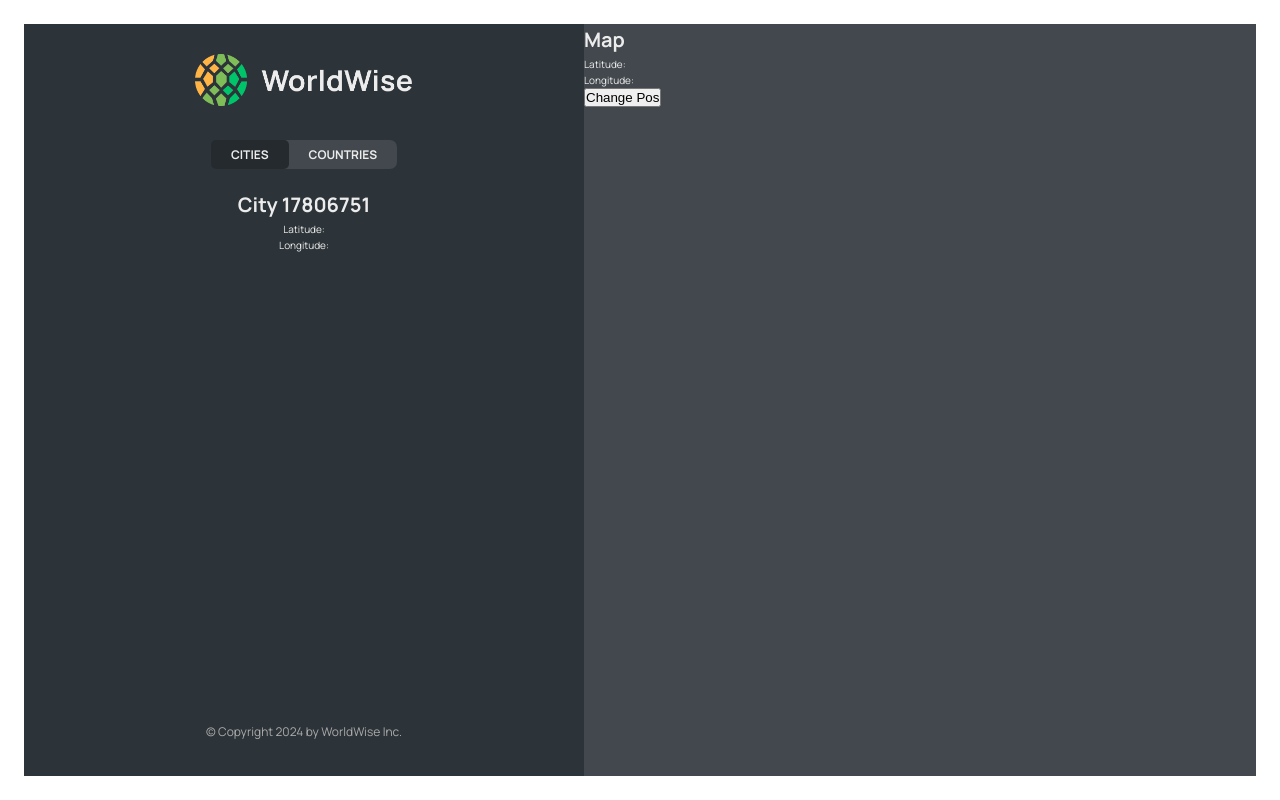
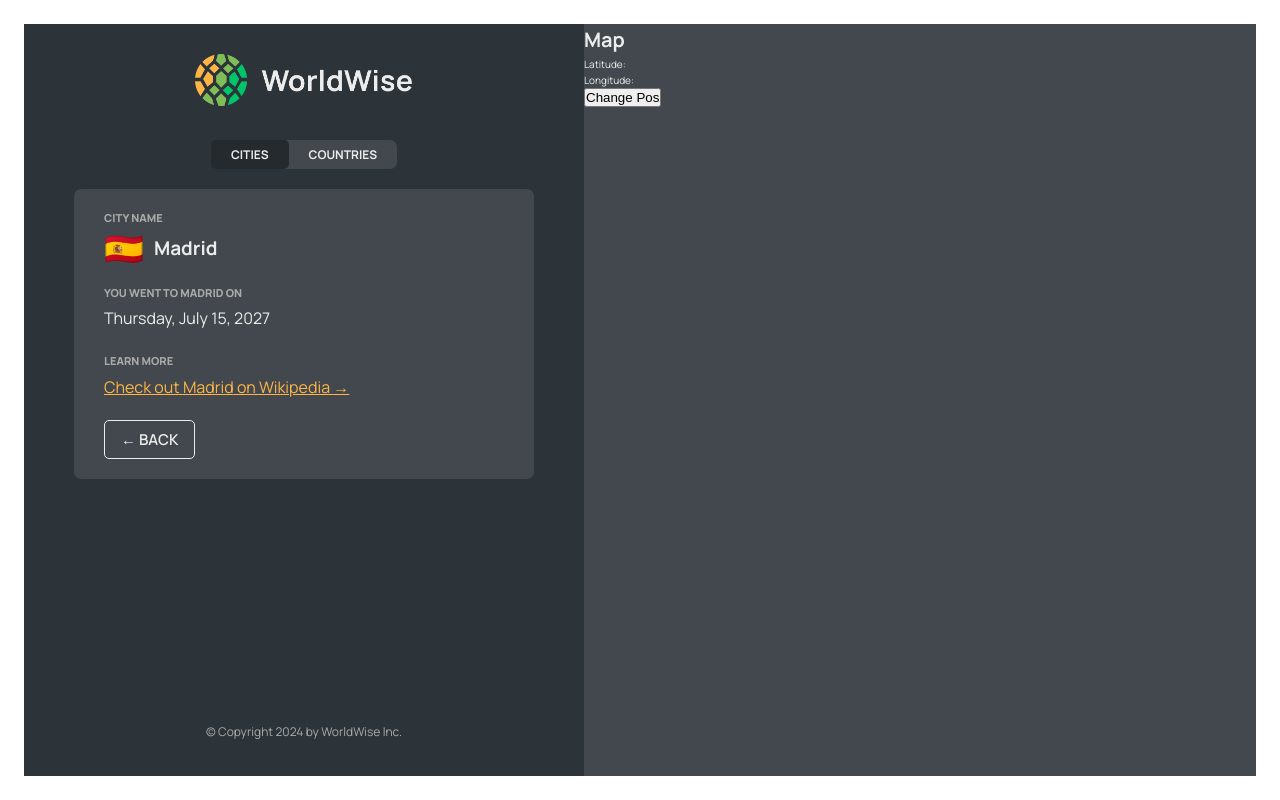
Before and after one commit to keeratipong4/11-worldwise, a React (Vite) app: page /app/cities/17806751 in a window 1280 px wide. Built offline with nearby package versions, Linux system fonts and the light colour scheme; data requests are answered from the project's data file.

Commit message:
lecture 229

```diff
--- /dev/null
+++ b/src/components/BackButton.jsx
@@ -0,0 +1,19 @@
+import { useNavigate } from "react-router-dom";
+import Button from "./Button";
+
+function BackButton() {
+  const navigate = useNavigate();
+
+  return (
+    <Button
+      type="back"
+      onClick={(e) => {
+        e.preventDefault(); //SOMETIMES WORKS WITHOUT e.preventDefault();
+        navigate(-1);
+      }}>
+      &larr; Back
+    </Button>
+  );
+}
+
+export default BackButton;
--- a/src/components/Button.jsx
+++ b/src/components/Button.jsx
@@ -1,9 +1,9 @@
 import styles from "./Button.module.css";
 function Button({ type, onClick, children }) {
   return (
-    <div onClick={onClick} className={`${styles.btn} ${styles[type]}`}>
+    <button onClick={onClick} className={`${styles.btn} ${styles[type]}`}>
       {children}
-    </div>
+    </button>
   );
 }
 
--- a/src/components/City.jsx
+++ b/src/components/City.jsx
@@ -1,5 +1,9 @@
 import { useParams, useSearchParams } from "react-router-dom";
 import styles from "./City.module.css";
+import { useEffect } from "react";
+import { useCities } from "../contexts/CitiesContext";
+import Spinner from "./Spinner";
+import BackButton from "./BackButton";
 
 const formatDate = (date) =>
   new Intl.DateTimeFormat("en", {
@@ -11,65 +15,68 @@
 
 function City() {
   const { id } = useParams();
-  const [searchParams, setSearchParams] = useSearchParams();
-  const lat = searchParams.get("lat");
-  const lng = searchParams.get("lng");
+  const { currentCity, getCity, isLoading } = useCities();
+  useEffect(() => {
+    getCity(id);
+  }, [id]);
 
+  // const [searchParams, setSearchParams] = useSearchParams();
+  // const lat = searchParams.get("lat");
+  // const lng = searchParams.get("lng");
   // console.log(id);
-
   // TEMP DATA
-  const currentCity = {
-    cityName: "Lisbon",
-    emoji: "🇵🇹",
-    date: "2027-10-31T15:59:59.138Z",
-    notes: "My favorite city so far!",
-  };
+  // const currentCity = {
+  //   cityName: "Lisbon",
+  //   emoji: "🇵🇹",
+  //   date: "2027-10-31T15:59:59.138Z",
+  //   notes: "My favorite city so far!",
+  // };
 
   const { cityName, emoji, date, notes } = currentCity;
+  if (isLoading) return <Spinner />;
+  // return (
+  //   <>
+  //     <h1>City {id} </h1>
+  //     <p>Latitude: {lat}</p>
+  //     <p>Longitude:{lng}</p>
+  //   </>
+  // );
+  return (
+    <div className={styles.city}>
+      <div className={styles.row}>
+        <h6>City name</h6>
+        <h3>
+          <span>{emoji}</span> {cityName}
+        </h3>
+      </div>
 
-  return (
-    <>
-      <h1>City {id} </h1>
-      <p>Latitude: {lat}</p>
-      <p>Longitude:{lng}</p>
-    </>
+      <div className={styles.row}>
+        <h6>You went to {cityName} on</h6>
+        <p>{formatDate(date || null)}</p>
+      </div>
+
+      {notes && (
+        <div className={styles.row}>
+          <h6>Your notes</h6>
+          <p>{notes}</p>
+        </div>
+      )}
+
+      <div className={styles.row}>
+        <h6>Learn more</h6>
+        <a
+          href={`https://en.wikipedia.org/wiki/${cityName}`}
+          target="_blank"
+          rel="noreferrer">
+          Check out {cityName} on Wikipedia &rarr;
+        </a>
+      </div>
+
+      <div>
+        <BackButton />
+      </div>
+    </div>
   );
-  // return (
-  //   <div className={styles.city}>
-  //     <div className={styles.row}>
-  //       <h6>City name</h6>
-  //       <h3>
-  //         <span>{emoji}</span> {cityName}
-  //       </h3>
-  //     </div>
-
-  //     <div className={styles.row}>
-  //       <h6>You went to {cityName} on</h6>
-  //       <p>{formatDate(date || null)}</p>
-  //     </div>
-
-  //     {notes && (
-  //       <div className={styles.row}>
-  //         <h6>Your notes</h6>
-  //         <p>{notes}</p>
-  //       </div>
-  //     )}
-
-  //     <div className={styles.row}>
-  //       <h6>Learn more</h6>
-  //       <a
-  //         href={`https://en.wikipedia.org/wiki/${cityName}`}
-  //         target="_blank"
-  //         rel="noreferrer">
-  //         Check out {cityName} on Wikipedia &rarr;
-  //       </a>
-  //     </div>
-
-  //     <div>
-  //       <ButtonBack />
-  //     </div>
-  //   </div>
-  // );
 }
 
 export default City;
--- a/src/components/CityItem.jsx
+++ b/src/components/CityItem.jsx
@@ -1,5 +1,6 @@
 import { Link } from "react-router-dom";
 import styles from "./CityItem.module.css";
+import { useCities } from "../contexts/CitiesContext";
 const formatDate = (date) =>
   new Intl.DateTimeFormat("en", {
     day: "numeric",
@@ -9,12 +10,15 @@
   }).format(new Date(date));
 
 function CityItem({ city }) {
+  const { currentCity } = useCities();
   const { cityName, emoji, date, id, position } = city;
 
   return (
     <li>
       <Link
-        className={styles.cityItem}
+        className={`${styles.cityItem} ${
+          currentCity.id === id ? styles[`cityItem--active`] : ""
+        }`}
         to={`${id}?lat=${position.lat}&lng=${position.lng}`}>
         <span className={styles.emoji}>{emoji}</span>
         <h3 className={styles.name}>{cityName}</h3>
--- a/src/components/Form.jsx
+++ b/src/components/Form.jsx
@@ -4,7 +4,8 @@
 
 import styles from "./Form.module.css";
 import Button from "./Button";
-import { useNavigate } from "react-router-dom";
+// import { useNavigate } from "react-router-dom";
+import BackButton from "./BackButton";
 
 export function convertToEmoji(countryCode) {
   const codePoints = countryCode
@@ -15,7 +16,7 @@
 }
 
 function Form() {
-  const navigate = useNavigate();
+  // const navigate = useNavigate();
   const [cityName, setCityName] = useState("");
   const [country, setCountry] = useState("");
   const [date, setDate] = useState(new Date());
@@ -53,16 +54,7 @@
 
       <div className={styles.buttons}>
         <Button type="primary">Add</Button>
-        <Button
-          type="back"
-          onClick={() => {
-            navigate(-1); //THIS WORKS WITHOUT e.preventDefault();
-            // onClick={(e) => {
-            //   e.preventDefault();
-            //   navigate(-1);
-          }}>
-          &larr; Back
-        </Button>
+        <BackButton />
       </div>
     </form>
   );
--- a/src/contexts/CitiesContext.jsx
+++ b/src/contexts/CitiesContext.jsx
@@ -4,6 +4,7 @@
 function CitiesProvider({ children }) {
   const [cities, setCities] = useState([]);
   const [isLoading, setIsLoading] = useState(false);
+  const [currentCity, setCurrentCity] = useState({});
   useEffect(() => {
     async function fetchCities() {
       try {
@@ -20,8 +21,21 @@
     }
     fetchCities();
   }, []);
+  async function getCity(id) {
+    try {
+      setIsLoading(true);
+      const res = await fetch(`${BASE_URL}/cities/${id}`);
+      const data = await res.json();
+      setCurrentCity(data);
+    } catch (err) {
+      console.log(err);
+      alert("There was an error loading data...");
+    } finally {
+      setIsLoading(false);
+    }
+  }
   return (
-    <CitiesContext.Provider value={{ cities, isLoading }}>
+    <CitiesContext.Provider value={{ cities, isLoading, currentCity, getCity }}>
       {children}
     </CitiesContext.Provider>
   );
```
